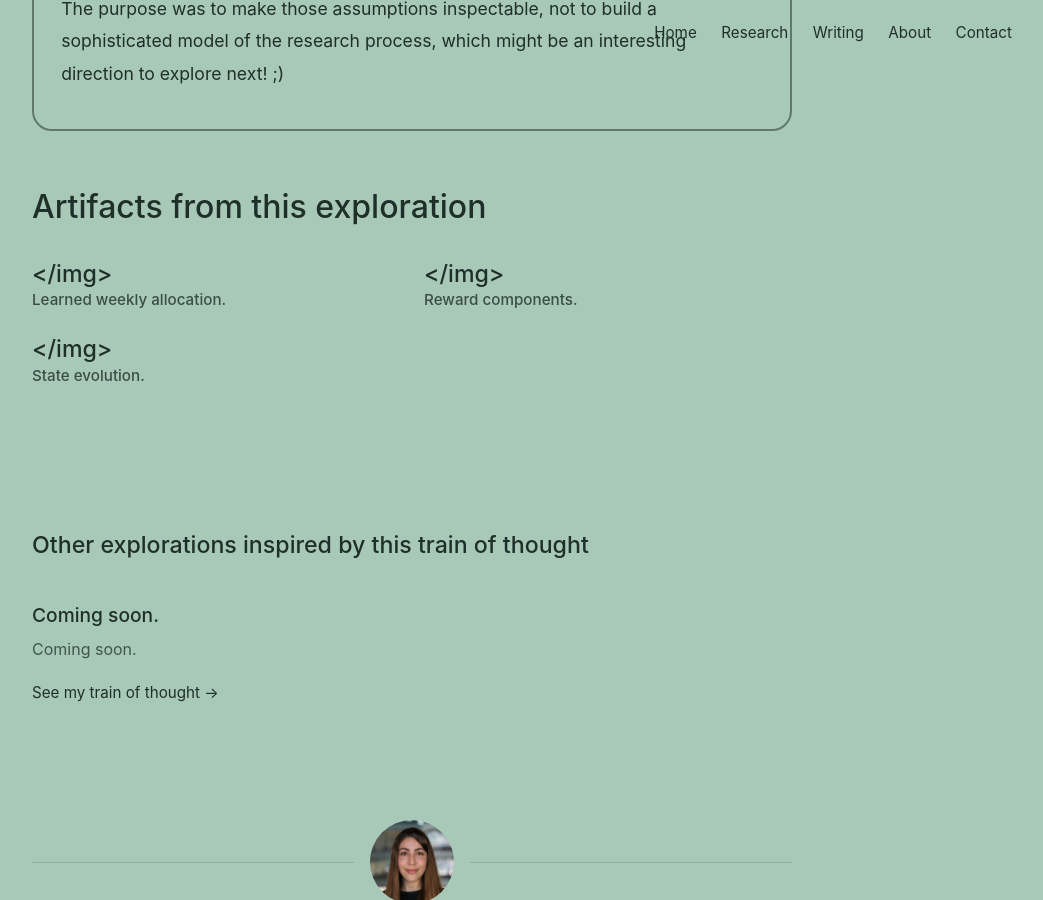
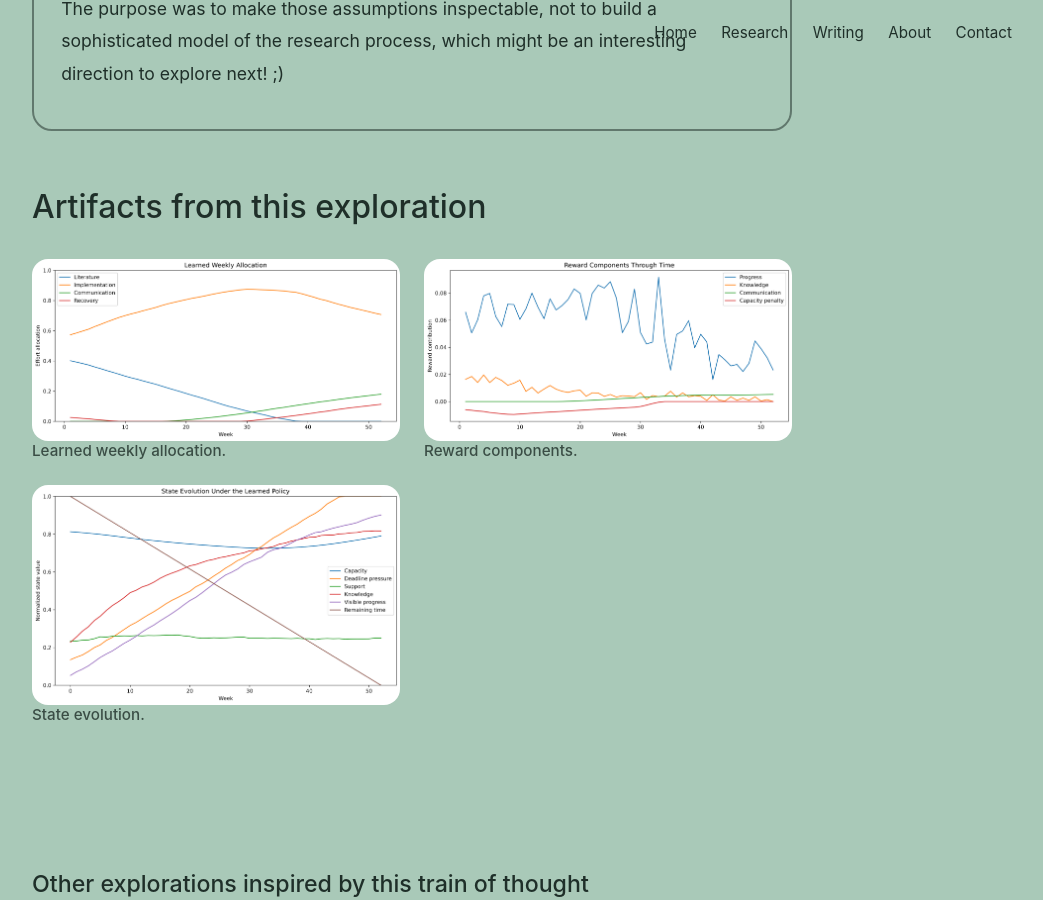
Before and after one commit to SepidehFouladzadeh/SepidehFouladzadeh.github.io, a Jekyll site: the page built from _posts/2026-07-19-custom-environment.md, in a window 1280 px wide and 900 px high, scrolled down 3973 px. Shown: the whole window, without its empty margins (228-1271 px from the left). Built offline with Jekyll 4.4.1, drawn with Linux system fonts in a browser that asks for light colours.

Commit message:
adding results to explorations

```diff
--- a/_posts/2026-07-19-custom-environment.md
+++ b/_posts/2026-07-19-custom-environment.md
@@ -741,26 +741,26 @@ Below you can see how the research process evolves alongside weekly effort alloc
   <div class="artifact-gallery">
 
   <div class="artifact-card">
-    <img controls>
-      <source src="/assets/images/learned_weekly_allocation.png" type="image/png">
-    </img>
-    <!-- <h4>PPO</h4> -->
+    <img
+      src="/assets/images/learned_weekly_allocation.png"
+      alt="Learned weekly effort allocation"
+    >
     <p>Learned weekly allocation.</p>
   </div>
 
   <div class="artifact-card">
-    <img controls>
-      <source src="/assets/images/reward_components.png" type="image/png">
-    </img>
-    <!-- <h4>LQR</h4> -->
+    <img
+      src="/assets/images/reward_components.png"
+      alt="Reward components through time"
+    >
     <p>Reward components.</p>
   </div>
 
   <div class="artifact-card">
-    <img controls>
-      <source src="/assets/images/state_evolution.png" type="image/png">
-    </img>
-    <!-- <h4>Manual State Feedback</h4> -->
+    <img
+      src="/assets/images/state_evolution.png"
+      alt="State evolution under the learned policy"
+    >
     <p>State evolution.</p>
   </div>
 
```
